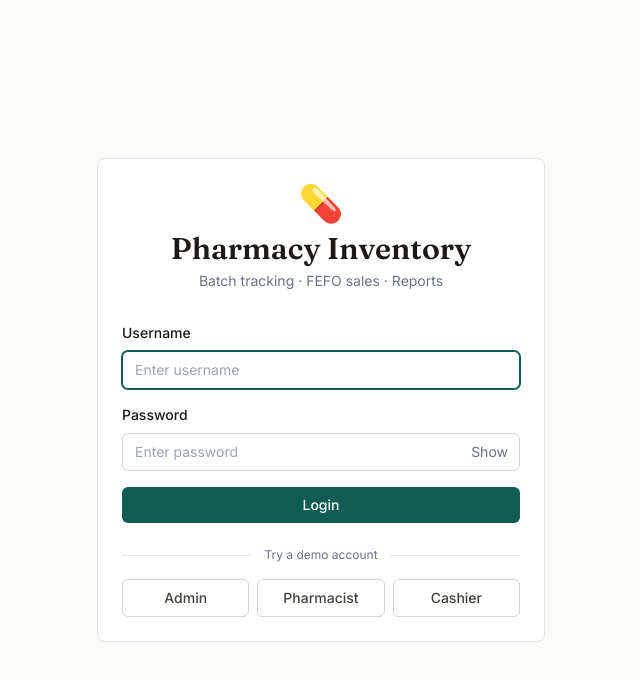
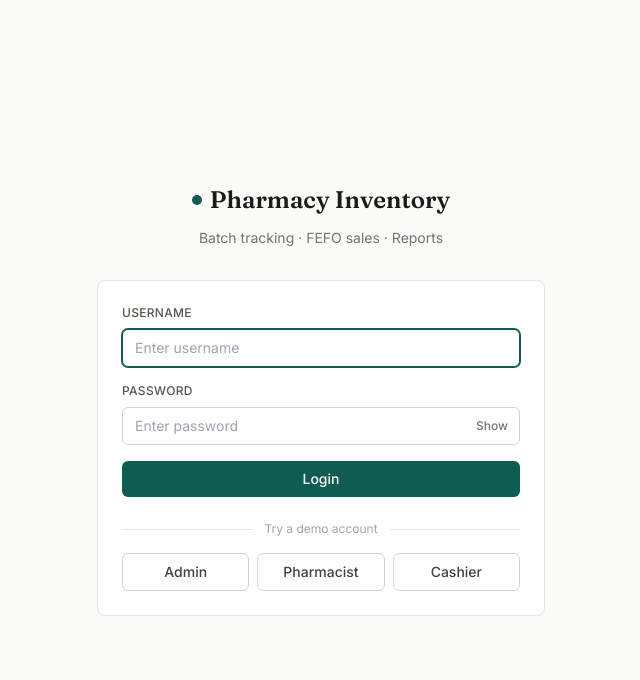
Before and after one commit to andresvm18/pharmacy-inventory, a React (Vite) app in the folder client/: page /login in a window 1280 px wide. Shown: the top 680 px of the page, without its empty margins (319-959 px from the left). Built offline with nearby package versions, Linux system fonts and the light colour scheme; no server answers; the HTML template or start-up script is replaced by a standard one.

Commit message:
refactor(login): apply clinical design system

```diff
--- a/client/src/pages/Login.jsx
+++ b/client/src/pages/Login.jsx
@@ -41,21 +41,24 @@ export default function Login() {
   };
 
   return (
-    <div className="min-h-screen bg-gradient-to-br from-pharmacy-50 to-pharmacy-100 flex items-center justify-center p-4">
-      <div className="card w-full max-w-md">
+    <div className="min-h-screen bg-stone-50 flex items-center justify-center p-4">
+      <div className="w-full max-w-md">
         <div className="text-center mb-8">
-          <div className="text-4xl mb-2">💊</div>
-          <h1 className="text-3xl font-bold text-pharmacy-700">
+          <div className="flex items-center justify-center gap-2 mb-3">
+            <span className="w-2.5 h-2.5 rounded-full bg-clinical-600" aria-hidden="true" />
+            <h1 className="font-display text-2xl font-semibold text-stone-900">
               Pharmacy Inventory
             </h1>
-          <p className="text-sm text-gray-500 mt-1">
+          </div>
+          <p className="text-sm text-stone-500">
             Batch tracking · FEFO sales · Reports
           </p>
         </div>
 
+        <div className="card">
           <form onSubmit={handleSubmit} className="space-y-4">
             <div>
-            <label htmlFor="username" className="block text-sm font-medium mb-2">
+              <label htmlFor="username" className="block text-xs font-medium text-stone-600 uppercase tracking-wide mb-2">
                 Username
               </label>
               <input
@@ -72,7 +75,7 @@ export default function Login() {
             </div>
 
             <div>
-            <label htmlFor="password" className="block text-sm font-medium mb-2">
+              <label htmlFor="password" className="block text-xs font-medium text-stone-600 uppercase tracking-wide mb-2">
                 Password
               </label>
               <div className="relative">
@@ -89,7 +92,7 @@ export default function Login() {
                 <button
                   type="button"
                   onClick={() => setShowPassword(!showPassword)}
-                className="absolute right-3 top-1/2 -translate-y-1/2 text-sm text-gray-500 hover:text-gray-700"
+                  className="absolute right-3 top-1/2 -translate-y-1/2 text-xs font-medium text-stone-500 hover:text-stone-700"
                   aria-label={showPassword ? 'Hide password' : 'Show password'}
                 >
                   {showPassword ? 'Hide' : 'Show'}
@@ -100,20 +103,19 @@ export default function Login() {
             <button
               type="submit"
               disabled={loading}
-            className="btn-primary w-full disabled:opacity-50"
+              className="btn-primary w-full py-2.5 disabled:opacity-50"
             >
               {loading ? 'Logging in...' : 'Login'}
             </button>
           </form>
 
-        {/* Demo accounts */}
           <div className="mt-6">
             <div className="relative mb-4">
               <div className="absolute inset-0 flex items-center">
-              <div className="w-full border-t border-gray-200"></div>
+                <div className="w-full border-t border-stone-200"></div>
               </div>
               <div className="relative flex justify-center text-xs">
-              <span className="bg-white px-3 text-gray-500">
+                <span className="bg-white px-3 text-stone-400">
                   Try a demo account
                 </span>
               </div>
@@ -125,7 +127,7 @@ export default function Login() {
                   key={demo.username}
                   onClick={() => handleDemoLogin(demo)}
                   disabled={loading}
-                className="btn-secondary text-sm py-2 disabled:opacity-50"
+                  className="btn-secondary text-xs py-2 disabled:opacity-50"
                 >
                   {demo.role}
                 </button>
@@ -134,5 +136,6 @@ export default function Login() {
           </div>
         </div>
       </div>
+    </div>
   );
 }
```
Lines whose indentation alone changed are shown as unchanged.
